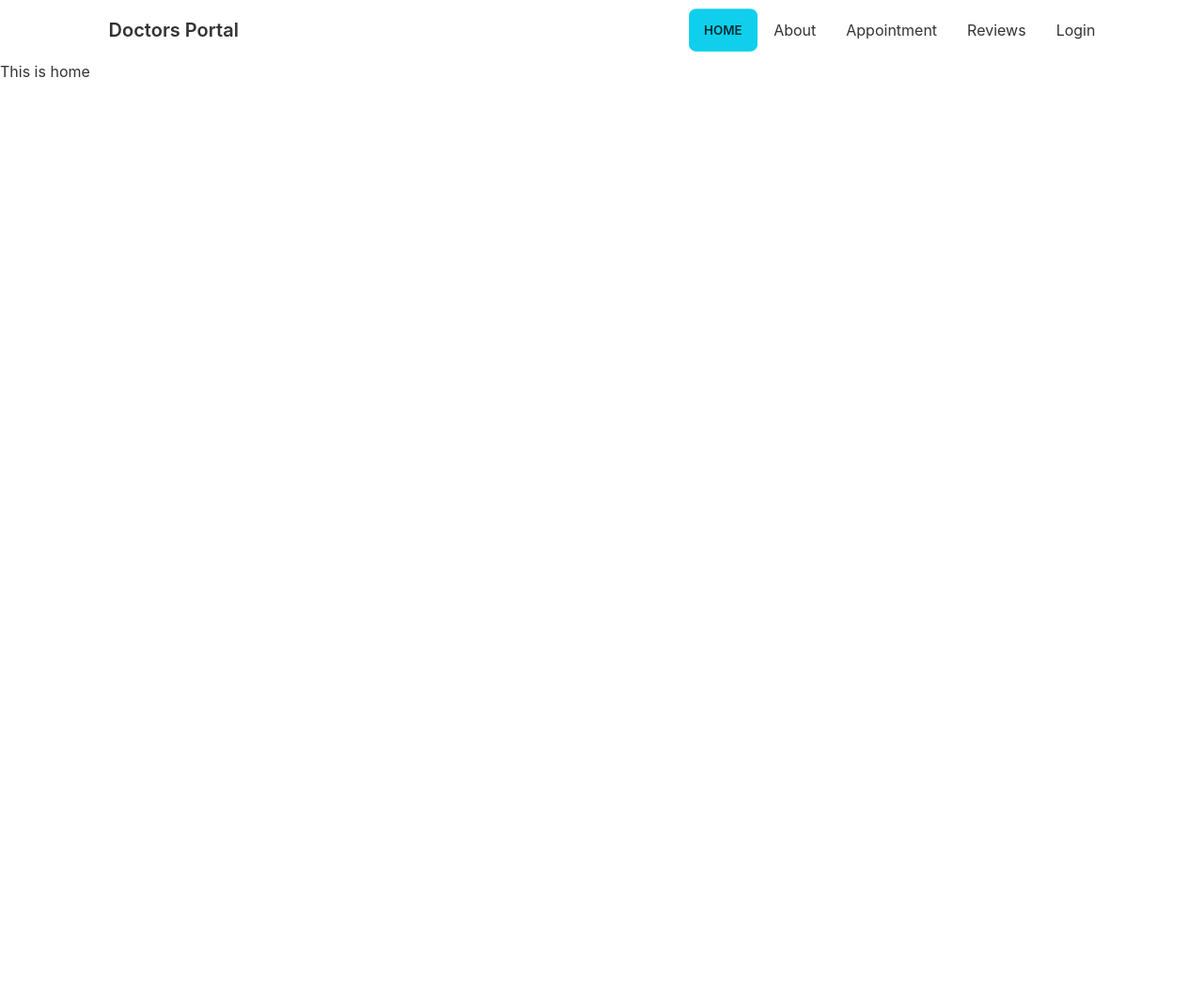
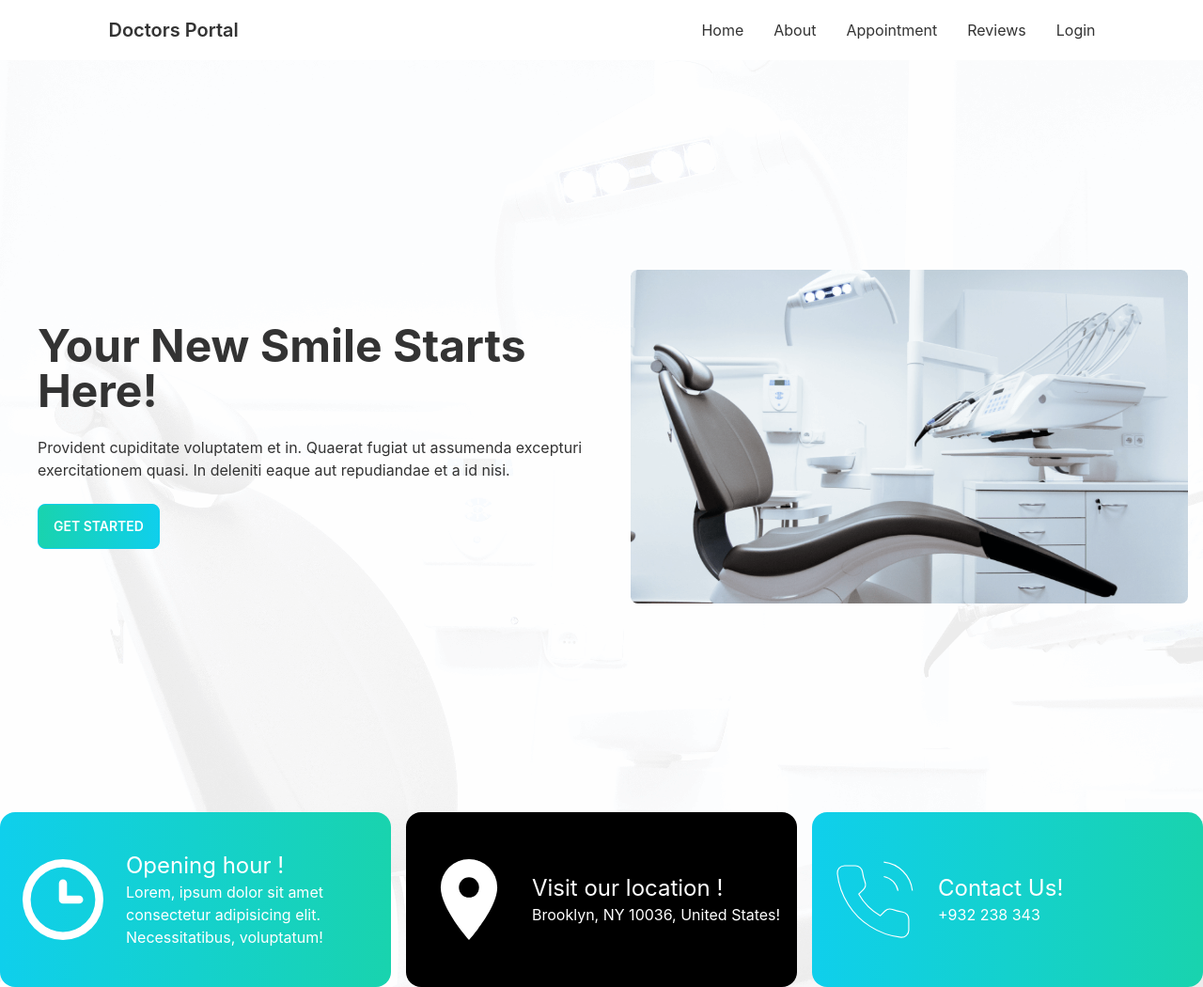
Before and after one commit to ibrahimkhalil188/doctors-portal, a React (Create React App) app: page / in a window 1280 px wide. Shown: the whole page at 94% size. Before the commit the page ends 800 px from the top, so only its background shows below. Built offline with nearby package versions, Linux system fonts and the light colour scheme.

Commit message:
info added

```diff
--- /dev/null
+++ b/src/Pages/Home/Banner.js
@@ -0,0 +1,26 @@
+import React from 'react';
+import bannerImage from "../../assets/images/chair.png"
+import backgroundImage from "../../assets/images/bg.png"
+import Info from './Info';
+const Banner = () => {
+    return (
+        <div style={{ backgroundImage: `url(${backgroundImage})` }}>
+            <div className="hero min-h-screen"
+            >
+                <div className="hero-content flex-col lg:flex-row-reverse">
+                    <img className='w-[594px] h-[355px]' src={bannerImage} alt="" />
+                    <div className='mx-6'>
+                        <h1 className="text-5xl font-bold">Your New Smile Starts Here!</h1>
+                        <p className="py-6">Provident cupiditate voluptatem et in. Quaerat fugiat ut assumenda excepturi exercitationem quasi. In deleniti eaque aut repudiandae et a id nisi.</p>
+                        <button className="btn btn-primary text-white uppercase test-bold bg-gradient-to-r from-secondary to-primary">Get Started</button>
+                    </div>
+                </div>
+            </div>
+            <div>
+                <Info></Info>
+            </div>
+        </div >
+    );
+};
+
+export default Banner;
--- a/src/Pages/Home/Home.js
+++ b/src/Pages/Home/Home.js
@@ -1,9 +1,10 @@
 import React from 'react';
+import Banner from './Banner';
 
 const Home = () => {
     return (
         <div>
-            <h1>This is home</h1>
+            <Banner></Banner>
         </div>
     );
 };
--- /dev/null
+++ b/src/Pages/Home/Info.js
@@ -0,0 +1,33 @@
+import React from 'react';
+import clock from '../../assets/icons/clock.svg'
+import location from '../../assets/icons/marker.svg'
+import phone from '../../assets/icons/phone.svg'
+const Info = () => {
+    return (
+        <div className='flex gap-4 container mx-auto'>
+            <div className='flex items-center bg-gradient-to-r from-primary to-secondary w-[486px] h-[186px] rounded-2xl'>
+                <img className='w-[86px] h-[86px] mx-6' src={clock} alt="" />
+                <div className='text-white'>
+                    <h1 className='text-2xl'>Opening hour !</h1>
+                    <p>Lorem, ipsum dolor sit amet consectetur adipisicing elit. Necessitatibus, voluptatum!</p>
+                </div>
+            </div>
+            <div className='flex items-center bg-black w-[486px] h-[186px] rounded-2xl'>
+                <img className='w-[86px] h-[86px] mx-6' src={location} alt="" />
+                <div className='text-white'>
+                    <h1 className='text-2xl'>Visit our location !</h1>
+                    <p>Brooklyn, NY 10036, United States!</p>
+                </div>
+            </div>
+            <div className='flex items-center bg-gradient-to-r from-primary to-secondary w-[486px] h-[186px] rounded-2xl'>
+                <img className='w-[86px] h-[86px] mx-6' src={phone} alt="" />
+                <div className='text-white'>
+                    <h1 className='text-2xl'>Contact Us!</h1>
+                    <p>+932 238 343 </p>
+                </div>
+            </div>
+        </div>
+    );
+};
+
+export default Info;
--- a/src/Pages/Shared/Navbar.js
+++ b/src/Pages/Shared/Navbar.js
@@ -1,8 +1,14 @@
 import React from 'react';
 import { Link } from 'react-router-dom';
-import CustomLink from './CustomLink';
 
 const Navbar = () => {
+    const menuItem = <>
+        <li><Link to="/">Home</Link></li>
+        <li> <Link to="/"> About</Link></li>
+        <li><Link to="/about">Appointment </Link></li>
+        <li> <Link to="/about">Reviews </Link> </li>
+        <li> <Link to="/about">Login </Link></li>
+    </>
     return (
         <div>
             <div className="navbar bg-base-100 justify-center">
@@ -12,37 +18,14 @@ const Navbar = () => {
                             <svg xmlns="http://www.w3.org/2000/svg" className="h-5 w-5" fill="none" viewBox="0 0 24 24" stroke="currentColor"><path strokeLinecap="round" strokeLinejoin="round" strokeWidth="2" d="M4 6h16M4 12h8m-8 6h16" /></svg>
                         </label>
                         <ul tabIndex="0" className="menu menu-compact dropdown-content mt-3 p-2 shadow bg-base-100 rounded-box w-52">
-                            <li><Link to="/">Item 1</Link></li>
-                            <li tabIndex="0">
-                                <Link to="/" className="justify-between">
-                                    Parent
-                                    <svg className="fill-current" xmlns="http://www.w3.org/2000/svg" width="24" height="24" viewBox="0 0 24 24"><path d="M8.59,16.58L13.17,12L8.59,7.41L10,6L16,12L10,18L8.59,16.58Z" /></svg>
-                                </Link>
-                                <ul className="p-2">
-                                    <li><Link to="/">Submenu 1</Link></li>
-                                    <li><Link to="/">Submenu 2</Link></li>
-                                </ul>
-                            </li>
-                            <li><Link to="/">Item 3</Link></li>
+                            {menuItem}
                         </ul>
                     </div>
                     <Link to="/" className="btn btn-ghost normal-case text-xl">Doctors Portal</Link>
                 </div>
                 <div className="navbar-center hidden lg:flex">
                     <ul className="menu menu-horizontal p-0">
-                        <Link to="/" className="btn btn-primary">Home</Link>
-                        <li tabIndex="0">
-                            <Link to="/"> About</Link>
-                        </li>
-                        <li>
-                            <Link to="/about">Appointment </Link>
-                        </li>
-                        <li>
-                            <Link to="/about">Reviews </Link>
-                        </li>
-                        <li>
-                            <Link to="/about">Login </Link>
-                        </li>
+                        {menuItem}
                     </ul>
                 </div>
             </div>
--- a/tailwind.config.js
+++ b/tailwind.config.js
@@ -3,7 +3,6 @@ module.exports = {
     "./src/**/*.{js,jsx,ts,tsx}",
   ],
   theme: {
-    extend: {},
   },
   daisyui: {
     themes: [
```
